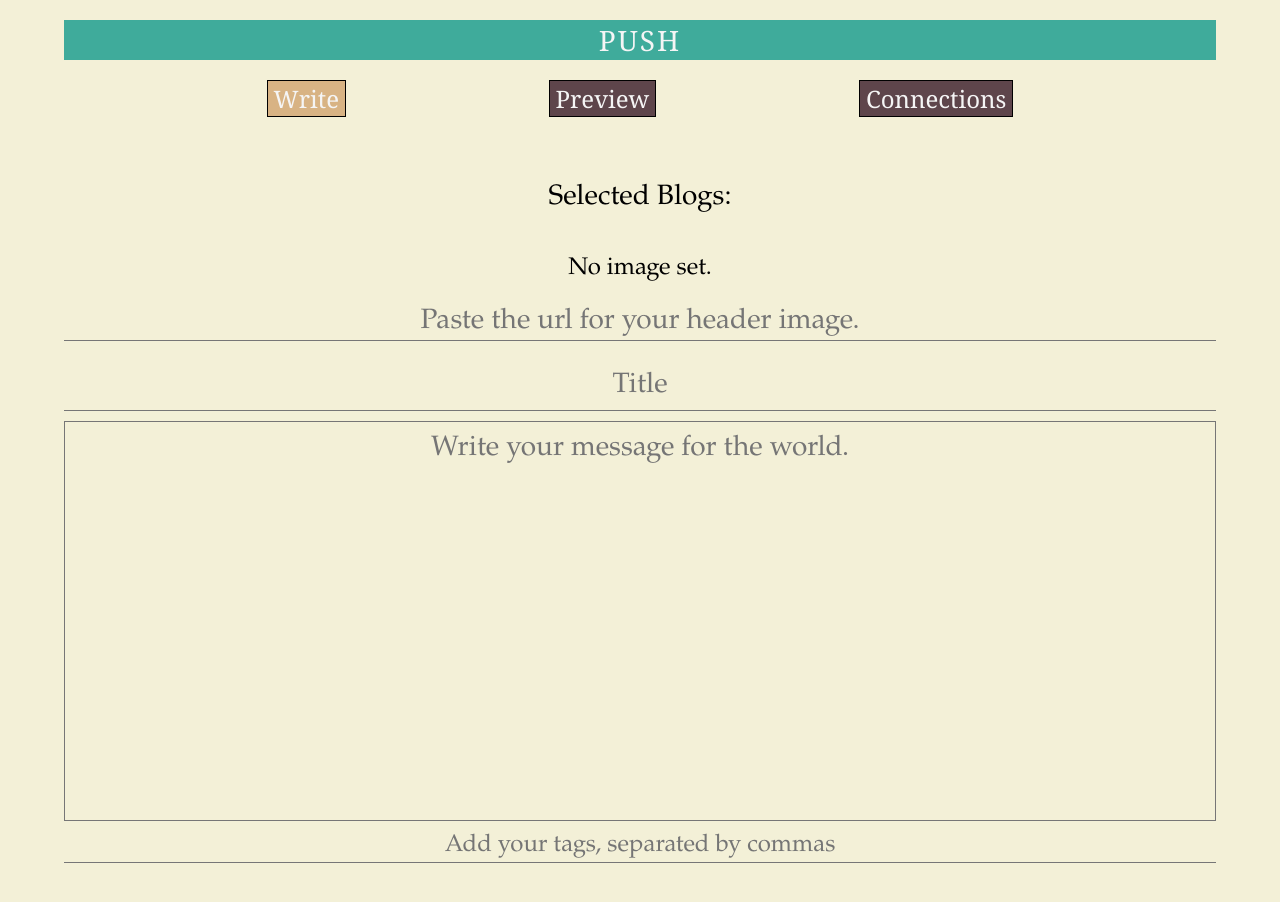
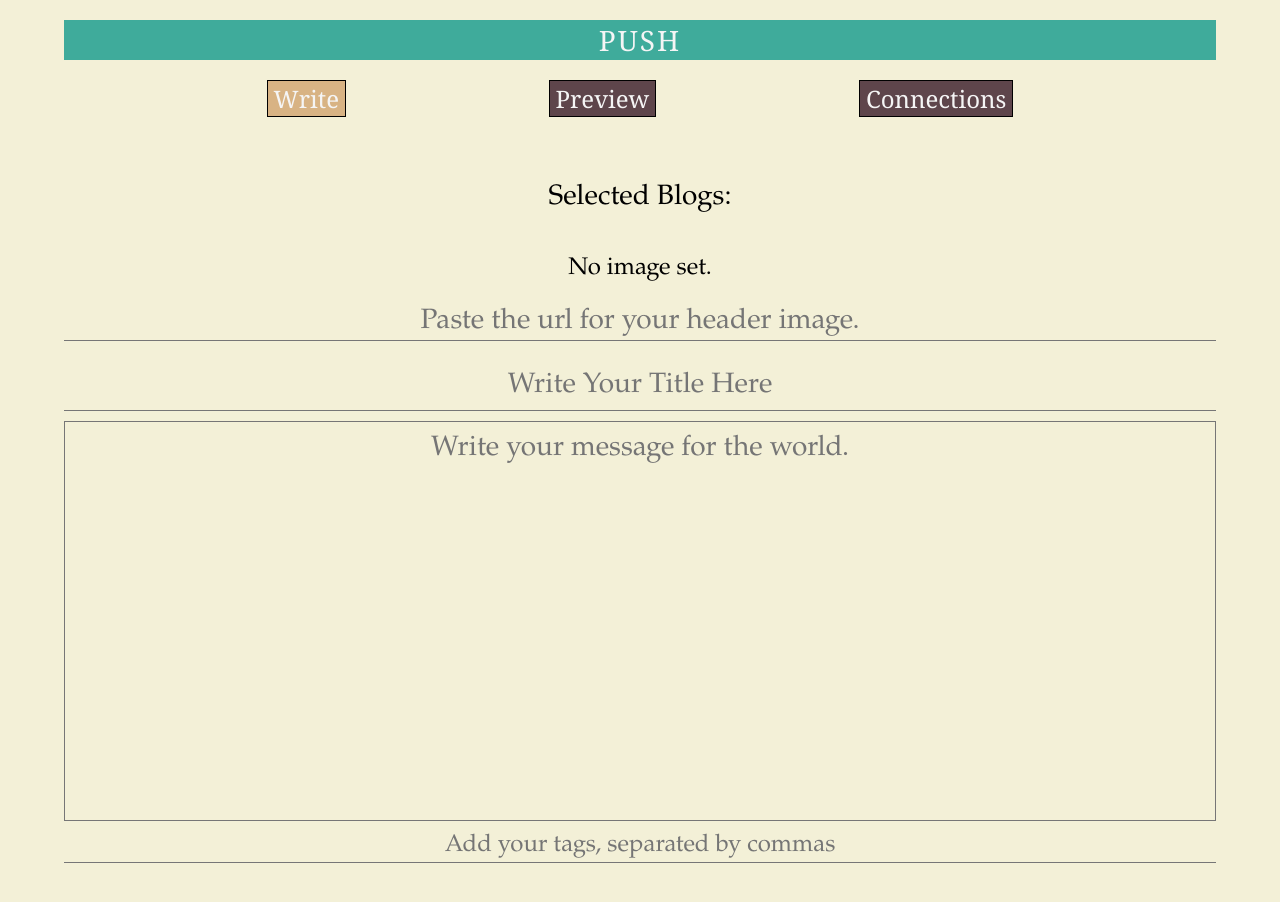
Before and after one commit to S3Prototype/onepush, a Next.js app: page / in a window 1280 px wide. Shown: the top 902 px of the page. Built offline with nearby package versions, Linux system fonts and the light colour scheme.

Commit message:
Altered the placeholder text for the title.

```diff
--- a/components/Write.jsx
+++ b/components/Write.jsx
@@ -78,7 +78,7 @@ export default function Write(props) {
                 <label htmlFor="blogTitle"></label>
                 <input name="blogTitle" id="blogTitle" type="text"
                 className={write.title_input}
-                placeholder="Title"
+                placeholder="Write Your Title Here"
                 onInput={(e)=>props.update.blogTitle(e.target.value)}
                 ref={titleRef}
                 />
```
Also changed, not shown: todo.txt.
